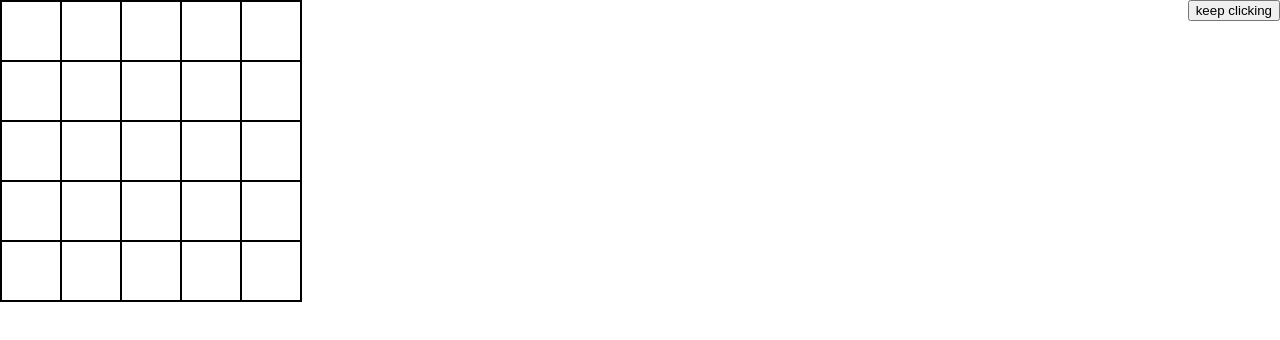
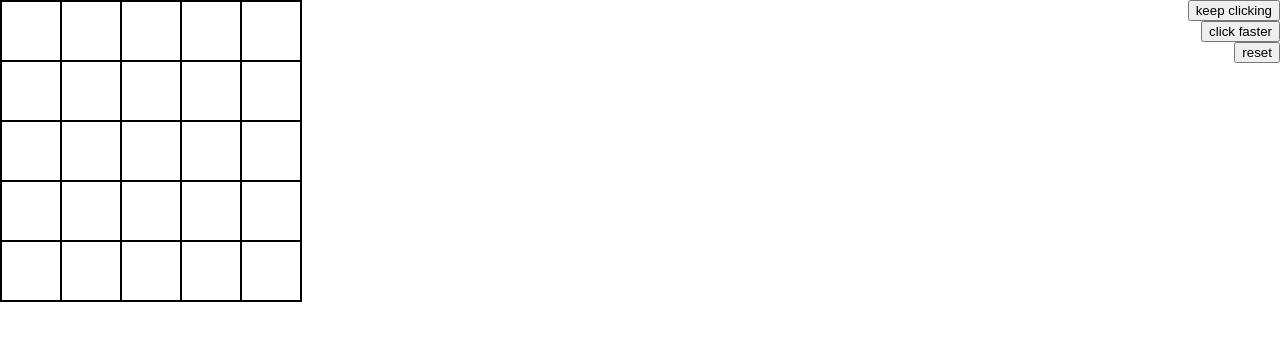
Before and after one commit to taylnath/janggi-web, a React (Create React App) app: page / in a window 1280 px wide. Shown: the top 340 px of the page. Built offline with nearby package versions, Linux system fonts and the light colour scheme.

Commit message:
added click faster button, reset button

```diff
--- a/src/components/Board.js
+++ b/src/components/Board.js
@@ -10,6 +10,7 @@ function Board() {
   let [counter, setCounter] = useState(1);
   let [currentlyClicking, setCurrentlyClicking] = useState(false);
   let [currentInterval, setCurrentInterval] = useState("");
+  let [clickingFast, setClickingFast] = useState(false);
   let initialColors = {};
   let grid = [];
   let keys = [];
@@ -52,6 +53,8 @@ function Board() {
 
   let keepClicking = function() {
     // let index = Math.floor(Math.random())
+    setClickingFast(false);
+    clearInterval(currentInterval);
     let interval = setInterval(() => {
       console.log('bleah');
       let indices = [...Array(keys.length).keys()];
@@ -74,6 +77,35 @@ function Board() {
     setCurrentInterval("");
   }
 
+  let clickFaster = function () {
+    setClickingFast(true);
+    clearInterval(currentInterval);
+    let interval = setInterval(() => {
+      console.log('bleah');
+      let indices = [...Array(keys.length).keys()];
+      let newIndices = indices.filter(i => !squareColors[keys[i]].clicked);
+      let index = Math.max(0, Math.floor(Math.random() * (newIndices.length - 1)));
+      let thisKey = keys[newIndices[index]] || keys[0];
+      try {
+        changeColor(thisKey)();
+      } catch (e) {
+        console.log('bad index?');
+        console.log(index);
+      }
+    }, 100);
+    setCurrentlyClicking(true);
+    setCurrentInterval(interval);
+  }
+
+  let reset = function () {
+    setCurrentlyClicking(false);
+    setCounter(1);
+    clearInterval(currentInterval);
+    setCurrentInterval("");
+    setClickingFast(false);
+    setColors(initialColors);
+  }
+
   let side = 60;
   // let side = 30;
   let squares = grid.map(([i, j]) => {
@@ -88,6 +120,7 @@ function Board() {
         side={side}
         changeColor={changeColor(key)}
         // text={text}
+        transitionTime={clickingFast ? 0.1 : 0.5}
         text=""
       />
     );
@@ -100,6 +133,12 @@ function Board() {
       <button onClick={currentlyClicking ? stopClicking : keepClicking} style={{float:"right", clear:"left"}}>
       {currentlyClicking ? "stop clicking" : "keep clicking"}
       </button>
+      <button onClick={clickingFast ? keepClicking : clickFaster}
+      style={{float:"right", clear:"both"}}
+      >{clickingFast ? "click slower" : "click faster"}</button>
+      <button onClick={reset}
+      style={{float:"right", clear:"both"}}
+      >reset</button>
 </div>
   )
 }
--- a/src/components/Square.js
+++ b/src/components/Square.js
@@ -1,6 +1,7 @@
 
 function Square(props) {
   let side = props.side;
+  let transitionString = `background-color ${String(props.transitionTime)}s ease-in-out`;
   return (
     <div
       style={{
@@ -13,7 +14,8 @@ function Square(props) {
         left: `${props.xPos}px`,
         top: `${props.yPos}px`,
         padding: "10px",
-        transition: "background-color 0.5s ease-in-out"
+        transition: transitionString
+        // transition: "background-color 0.5s ease-in-out"
       }}
       onClick={props.changeColor}
     >
```
Also changed, not shown: 11 other files (tests, documents, lock files or other folders).
